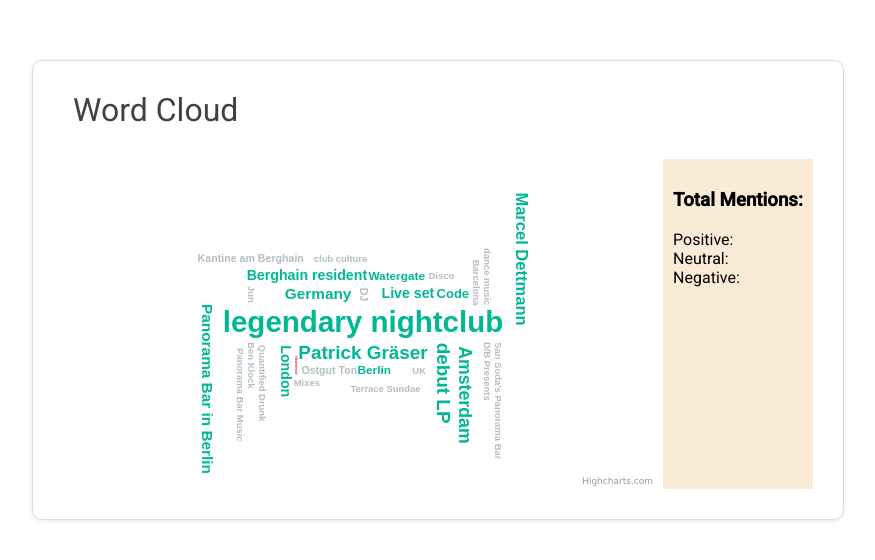
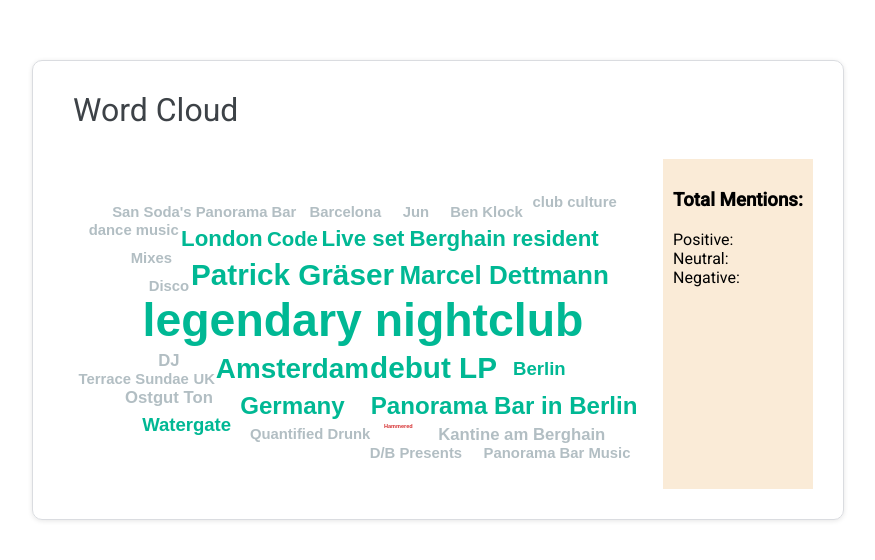
Before and after one commit to ioanatatu/wordcloud, a React (Create React App) app: page / in a window 1280 px wide. Shown: the part 110-670 px from the top of the page, without its empty margins (202-1077 px from the left). Built offline with nearby package versions, Linux system fonts and the light colour scheme.

Commit message:
add documentation and prop types to WordCloud component, tweak prop types in Metadata

```diff
--- a/src/components/WordCloud.js
+++ b/src/components/WordCloud.js
@@ -1,85 +1,31 @@
-// import React from 'react';
-// import ReactWordcloud from 'react-wordcloud';
-// import { select } from 'd3-selection';
+import React from 'react';
+import PropTypes from 'prop-types';
 
-// const options = {
-//    enableTooltip: false,
-//    deterministic: false,
-//    fontFamily: 'Roboto',
-//    fontSizes: [15, 40],
-//    padding: 2,
-//    rotations: 1,
-//    rotationAngles: [0],
-// };
-
-// const WordCloud = ({ words, handleClickedWord }) => {
-//    const callbacks = {
-//       getWordColor: (word) =>
-//          word.value > 60 ? '#05c46b' : word.value < 40 ? '#f53b57' : '#919eaa',
-//       onWordClick: getCallback('onWordClick'),
-//       onWordMouseOut: getCallback('onWordMouseOut'),
-//       onWordMouseOver: getCallback('onWordMouseOver'),
-//    };
-
-//    function getCallback(callback) {
-//       return function (word, event) {
-//          const isActive = callback !== 'onWordMouseOut';
-//          const element = event.target;
-//          const text = select(element);
-
-//          text
-//             .on('click', () => {
-//                if (isActive) {
-//                   handleClickedWord(word.id);
-//                }
-//             })
-//             .attr('opacity', isActive ? '0.7' : '1');
-//       };
-//    }
-//    return (
-//       <div style={{ height: 400, width: 600 }}>
-//          <ReactWordcloud
-//             options={options}
-//             words={words}
-//             callbacks={callbacks}
-//          />
-//       </div>
-//    );
-// };
-
-import React, { useRef } from 'react';
 import Highcharts from 'highcharts';
 import HighchartsReact from 'highcharts-react-official';
-require('highcharts/modules/wordcloud.js')(Highcharts);
+import wordCloud from 'highcharts/modules/wordcloud.js';
 
+/**
+ * WordCloud component creates configuration for the wordcloud and maps
+ * the words received as props on the highcharts component
+ *
+ * @param {array} words Words to be mapped.
+ * @param {function} handleClickedWord Function that is triggered when word
+ * is clicked and sends word id to parent component.
+ */
 const WordCloud = ({ words, handleClickedWord }) => {
-   const refContainer = useRef('');
+   wordCloud(Highcharts);
 
-   const func = (e) => {
-      console.log('point', e.point.color);
+   const handleWordClick = (e) => {
       handleClickedWord(e.point.id);
    };
 
    const options = {
       series: [
          {
-            colors: ['#28B463', '#27AE60'],
             type: 'wordcloud',
             data: words,
-            // data: [
-            //    {
-            //       id: 'shdsjdhj',
-            //       name: 'sdfdf',
-            //       weight: 1,
-            //    },
-            //    {
-            //       id: '54545',
-            //       name: '<span style="color:red;">cantine am berghain</span>',
-            //       weight: 0.5,
-            //    },
-            // ], //passing the data from props
             name: 'sentiment score',
-            color: '#186A3B',
          },
       ],
       title: {
@@ -89,30 +35,46 @@
          height: 330,
          margin: 15,
       },
+      tooltip: {
+         enabled: false,
+      },
       plotOptions: {
          wordcloud: {
             point: {
                events: {
-                  // mouseOver: func,
-                  click: func,
+                  click: handleWordClick,
                },
-               color: '#186A3B',
+            },
+            rotation: {
+               orientations: 1,
             },
          },
+         series: {
+            allowPointSelect: true,
+         },
+      },
+      credits: {
+         enabled: false,
       },
    };
 
    return (
       <div>
-         <HighchartsReact
-            highcharts={Highcharts}
-            constructorType={'chart'}
-            options={options}
-            ref={refContainer}
-            // callback={(e) => console.log(e)}
-         />
+         <HighchartsReact highcharts={Highcharts} options={options} />
       </div>
    );
 };
 
+WordCloud.propTypes = {
+   words: PropTypes.arrayOf(
+      PropTypes.shape({
+         id: PropTypes.string.isRequired,
+         name: PropTypes.string.isRequired,
+         weight: PropTypes.number.isRequired,
+         color: PropTypes.string.isRequired,
+      })
+   ),
+   handleClickedWord: PropTypes.func.isRequired,
+};
+
 export default WordCloud;
```
Also changed, not shown: src/components/Metadata/Metadata.js (+7 -3 lines).
